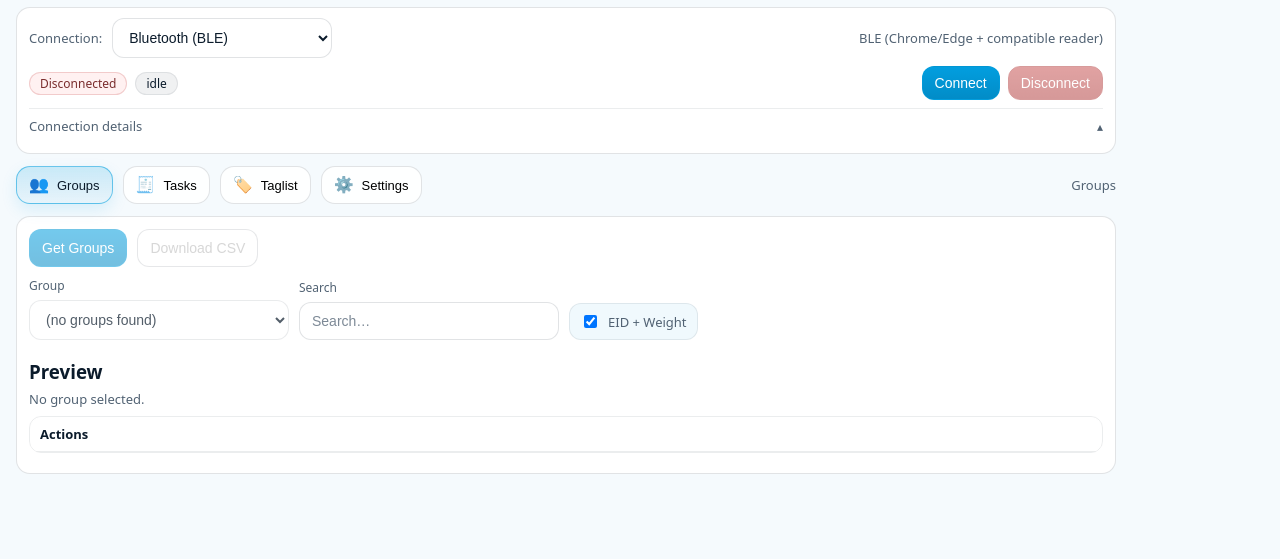
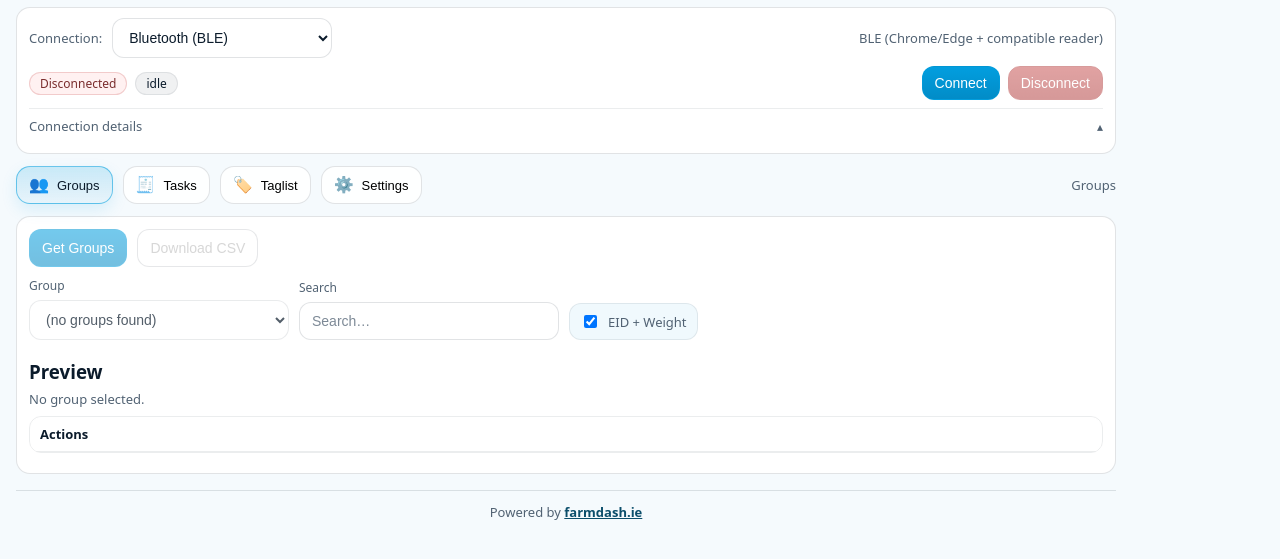
Before and after one commit to Farmer-Eds-Shed/Agrident-Web-Utility, a plain HTML site: page index.html in a window 1280 px wide. Shown: the part 91-650 px from the top of the page. Drawn offline with Linux system fonts and the light colour scheme.

Commit message:
Add Powered by FarmDash footer

```diff
--- a/index.html
+++ b/index.html
@@ -336,6 +336,10 @@
 
   </main>
 
+  <footer class="muted" style="text-align:center; margin:16px 0; padding:12px 0; border-top:1px solid var(--bd);">
+    Powered by <a href="https://farmdash.ie" target="_blank" rel="noopener noreferrer" style="color:var(--ok-fg); font-weight:600;">farmdash.ie</a>
+  </footer>
+
   <!-- Task definition upload dialog -->
   <div id="taskUploadOverlay" class="overlay" role="dialog" aria-modal="true" aria-labelledby="taskUploadTitle" aria-hidden="true">
     <div class="modal">
```
